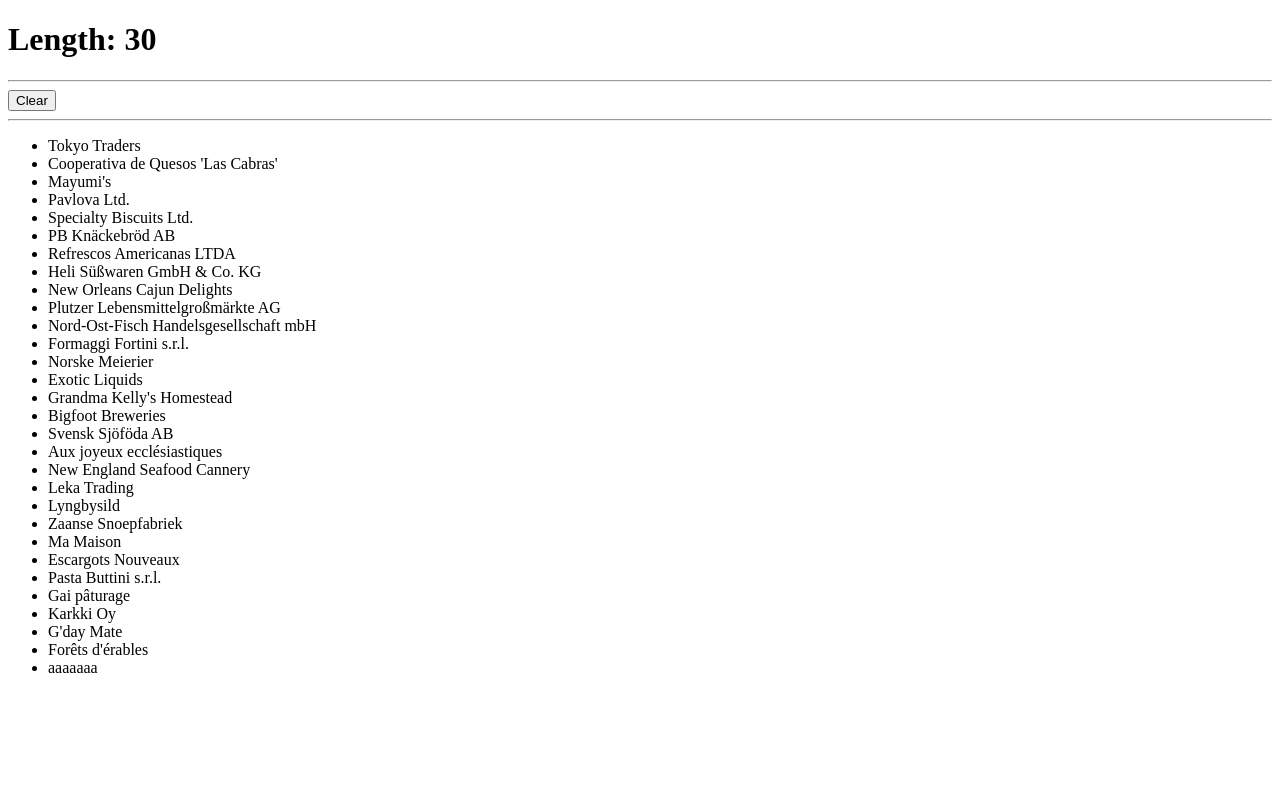
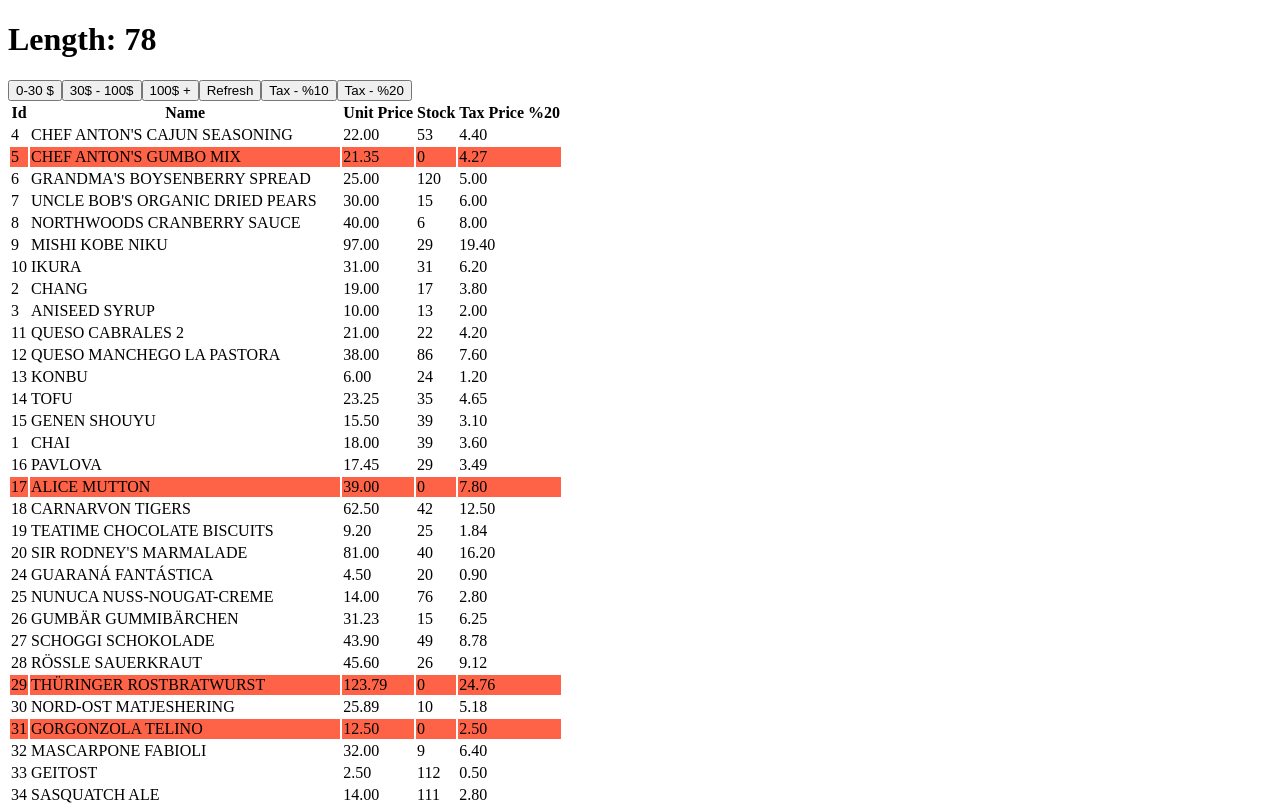
Before and after one commit to yakintech/itg-reactjs-tutorial, a React (Create React App) app: page /suppliers in a window 1280 px wide. Shown: the top 805 px of the page. Built offline with nearby package versions, Linux system fonts and the light colour scheme.

Commit message:
state sample

```diff
--- a/src/App.js
+++ b/src/App.jsx
@@ -8,11 +8,13 @@
 import StateIntro from "./state/StateIntro";
 import StateRandomColor from "./state/StateRandomColor";
 import StateArraySample from "./state/StateArraySample";
+import ProductsTable from "./state/ProductsTable";
+import StateRandomNumbers from "./state/StateRandomNumbers";
 
 
 function App() {
 
-  return <StateArraySample/>
+  return <ProductsTable/>
 
   return <>
     <h1>Site Header</h1>
--- a/src/data/suppliers.js
+++ b/src/data/suppliers.js
@@ -186,14 +186,7 @@
         "companyName": "Exotic Liquids",
         "contactName": "Charlotte Cooper",
         "contactTitle": "Purchasing Manager",
-        "address": {
-            "street": "49 Gilbert St.",
-            "city": "London",
-            "region": "NULL",
-            "postalCode": "EC1 4SD",
-            "country": "UK",
-            "phone": "(171) 555-2222"
-        }
+
     },
     {
         "id": 3,
--- /dev/null
+++ b/src/state/ProductsTable.jsx
@@ -0,0 +1,109 @@
+import React, { useState } from 'react'
+import { products } from '../data/products'
+
+function ProductsTable() {
+
+    const [productList, setproductList] = useState(products)
+    const [isSorted, setisSorted] = useState(false)
+    const [tax, settax] = useState(20)
+
+
+    const sortByUnitPrice = () => {
+        //State referans tipli datalarda yeni bir referans almazsa ASLA DEĞİŞMEZ
+
+        if (isSorted == false) {
+            let sortedProducts = productList.sort((a, b) => a.unitPrice - b.unitPrice)
+            setproductList([...sortedProducts])
+            setisSorted(true)
+        }
+        else {
+            // let sortedProducts = productList.sort((b, a) => a.unitPrice - b.unitPrice)
+            let sortedProducts = productList.reverse()
+            setproductList([...sortedProducts])
+            setisSorted(false)
+        }
+
+
+
+
+
+    }
+
+    const filter1 = () => {
+        let filteredProducts = products.filter(q => q.unitPrice < 30)
+        setproductList(filteredProducts)
+    }
+
+    const filter2 = () => {
+        let filteredProducts = products.filter(q => q.unitPrice > 30 && q.unitPrice < 100)
+        setproductList(filteredProducts)
+    }
+
+    const filter3 = () => {
+        let filteredProducts = products.filter(q => q.unitPrice > 100)
+        setproductList(filteredProducts)
+    }
+
+    const refresh = () => {
+        setproductList(products)
+    }
+
+    const taxChange1 = () => {
+        settax(10)
+    }
+    const taxChange2 = () => {
+        settax(20)
+    }
+
+    return (<>
+        <h1>Length: {productList.length}</h1>
+        <div>
+            <button onClick={() => filter1()}>0-30 $</button>
+            <button onClick={() => filter2()}>30$ - 100$</button>
+            <button onClick={() => filter3()}>100$ +</button>
+            <button onClick={() => refresh()}>Refresh</button>
+            <button onClick={() => taxChange1()}>Tax - %10</button>
+            <button onClick={() => taxChange2()}>Tax - %20</button>
+
+
+        </div>
+        <table>
+            <thead>
+                <tr>
+                    <th>Id</th>
+                    <th>Name</th>
+                    <th style={{ cursor: 'pointer' }} onClick={() => sortByUnitPrice()}>Unit Price</th>
+                    <th>Stock</th>
+                    <th>Tax Price %{tax}</th>
+                </tr>
+            </thead>
+            <tbody>
+                {
+                    productList.map((item) => {
+
+                        let bgColor = ""
+
+                        if (item.unitsInStock == 0)
+                            bgColor = "tomato"
+
+                        return <tr style={{ backgroundColor: bgColor }}>
+                            <td>{item.id}</td>
+                            <td>{item.name?.toUpperCase()}</td>
+                            <td>{item.unitPrice?.toFixed(2)}</td>
+                            <td>{item.unitsInStock}</td>
+                            <td>
+                                {(item.unitPrice * (tax / 100)).toFixed(2)}
+                            </td>
+
+                        </tr>
+                    })
+                }
+            </tbody>
+        </table>
+    </>
+    )
+}
+
+export default ProductsTable
+
+//Stokta olmayan ürünlerin SATIRININ arkaplan rengini kırmızı yha
--- /dev/null
+++ b/src/state/StateRandomNumbers.jsx
@@ -0,0 +1,36 @@
+import React, { useState } from 'react'
+
+function StateRandomNumbers() {
+
+    const [numbers, setnumbers] = useState([3, 7, 22])
+
+    //Butona her bastığında 1-30 arasında RASTGELE BİR TAM SAYI EKLENSİN. Eğer bu sayı dizide varsa ekrana uyarı versin. "Bu üretilen sayı dizide mevcut!"
+
+    const addRandomNumber = () => {
+
+        const randomNumber = Math.floor(Math.random() * 30)
+
+        //ürettiğim randomNumber isimli sayı numbers dizisinde mevcut mudur?
+        if(numbers.includes(randomNumber)){
+            alert("Bu üretilen sayı dizide mevcut! " + randomNumber)
+        }
+        else{
+            setnumbers([...numbers, randomNumber])
+        }
+
+
+
+    }
+    return (<>
+        <h1>Length: {numbers.length}</h1>
+        <button onClick={() => addRandomNumber()}>Add Random Number</button>
+        <hr />
+        <ul>
+            {
+                numbers.map(item => <li>{item}</li>)
+            }
+        </ul>
+    </>)
+}
+
+export default StateRandomNumbers
```
Also changed, not shown: jsTutorial/spreadSytnax.html (added, +24 -0 lines), src/state/SupplierTable.jsx (added, +53 -0 lines), notes.txt.
